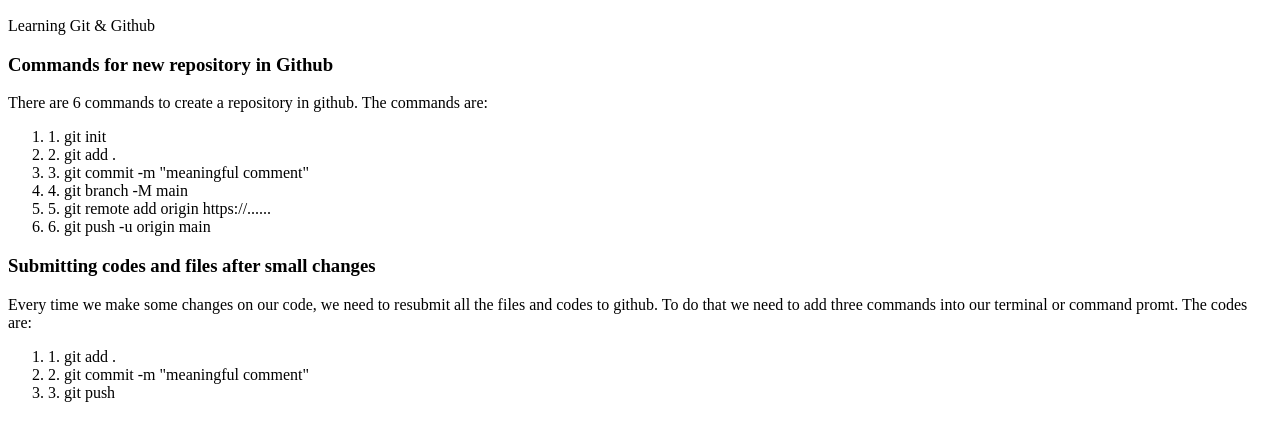
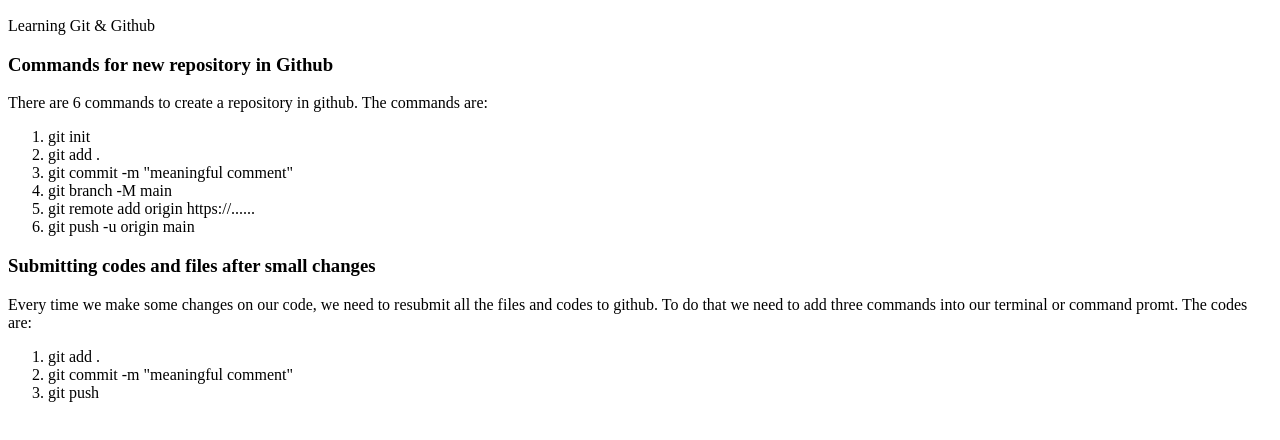
Before and after one commit to saracen66/module01-day03-v2, a plain HTML site: page index.html in a window 1280 px wide. Shown: the part 50-490 px from the top of the page. Drawn offline with Linux system fonts and the light colour scheme.

Commit message:
small changes in ol section

```diff
--- a/index.html
+++ b/index.html
@@ -14,12 +14,12 @@
         <p>There are 6 commands to create a repository in github. The commands are:</p>
 
         <ol>
-            <li>1. git init</li>
-            <li>2. git add .</li>
-            <li>3. git commit -m "meaningful comment"</li>
-            <li>4. git branch -M main</li>
-            <li>5. git remote add origin https://......</li>
-            <li>6. git push -u origin main</li>
+            <li>git init</li>
+            <li>git add .</li>
+            <li>git commit -m "meaningful comment"</li>
+            <li>git branch -M main</li>
+            <li>git remote add origin https://......</li>
+            <li>git push -u origin main</li>
         </ol>
     </div>
     <div>
@@ -27,9 +27,9 @@
         <p>Every time we make some changes on our code, we need to resubmit all the files and codes to github. To do that we need to add three commands into our terminal or command promt. The codes are:</p>
 
         <ol>
-            <li>1. git add .</li>
-            <li>2. git commit -m "meaningful comment"</li>
-            <li>3. git push</li>
+            <li>git add .</li>
+            <li>git commit -m "meaningful comment"</li>
+            <li>git push</li>
         </ol>
     </div>
 </body>
```
